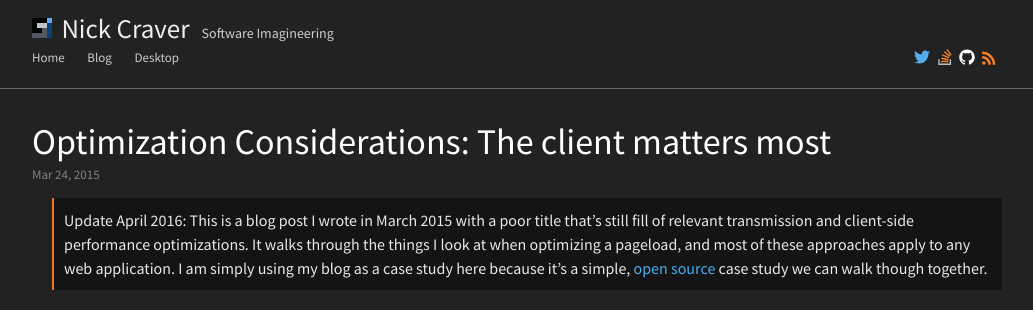
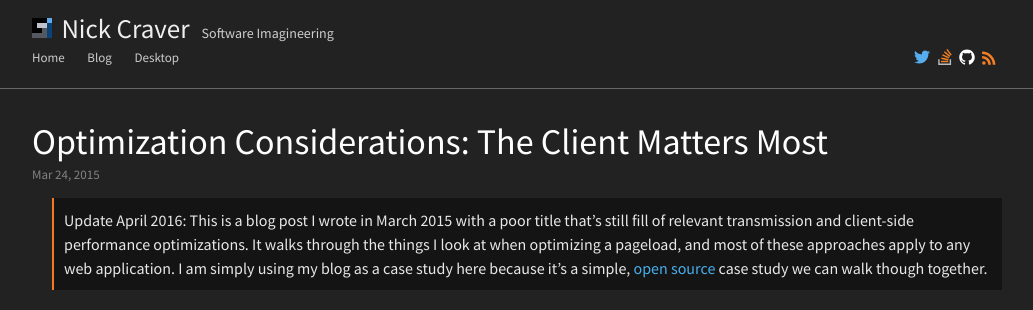
Before and after one commit to NickCraver/nickcraver.github.com, a Jekyll site: the page built from blog/_posts/2015-03-24-optimization-considerations.markdown, in a window 1280 px wide and 900 px high. Shown: the top 310 px of the window, without its empty margins (123-1156 px from the left). Built offline with Jekyll 4.4.1, drawn with Linux system fonts in a browser that asks for light colours; comment, search, counter and statistics services are not loaded.

Commit message:
consistency, dammit.

```diff
--- a/blog/_posts/2015-03-24-optimization-considerations.markdown
+++ b/blog/_posts/2015-03-24-optimization-considerations.markdown
@@ -1,7 +1,7 @@
 ---
 layout: post
 author: Nick Craver
-title:  "Optimization Considerations: The client matters most"
+title:  "Optimization Considerations: The Client Matters Most"
 date:   2015-03-24
 ---
 > Update April 2016: This is a blog post I wrote in March 2015 with a poor title that's still fill of relevant transmission and client-side performance optimizations. It walks through the things I look at when optimizing a pageload, and most of these approaches apply to any web application. I am simply using my blog as a case study here because it's a simple, [open source](https://github.com/NickCraver/nickcraver.github.com) case study we can walk though together.
```
